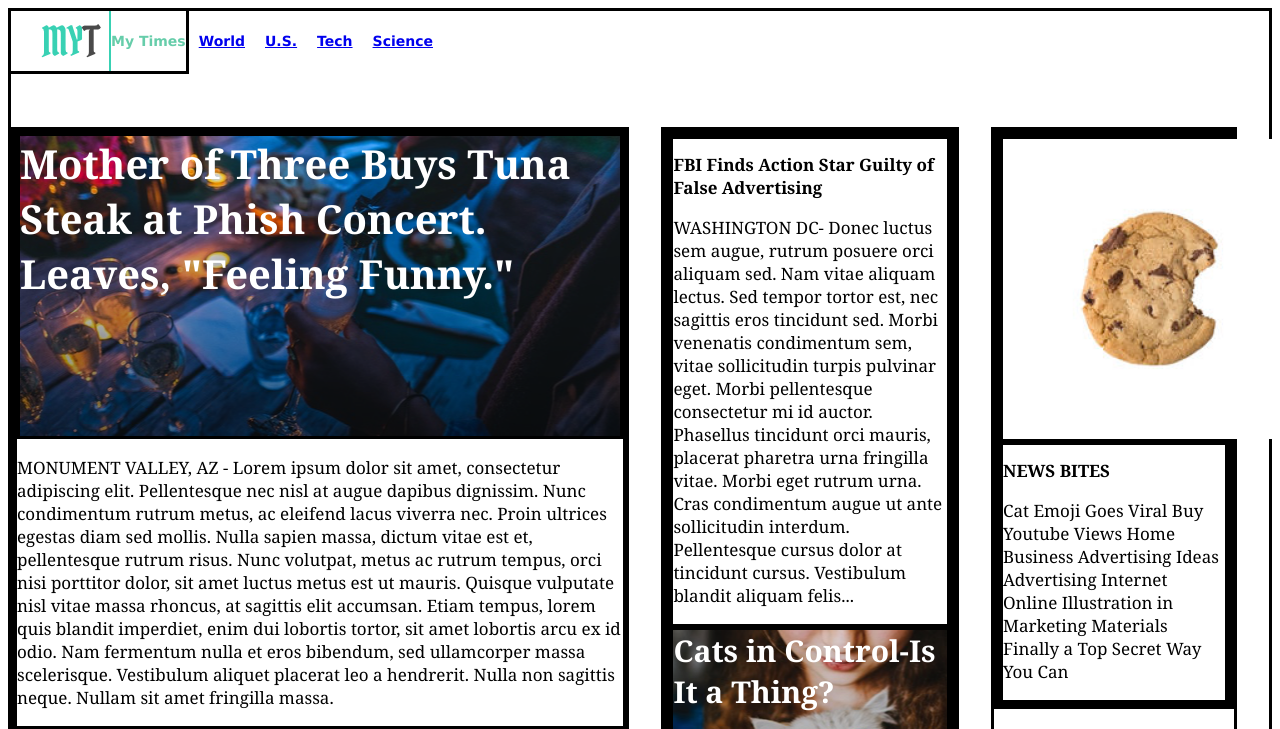
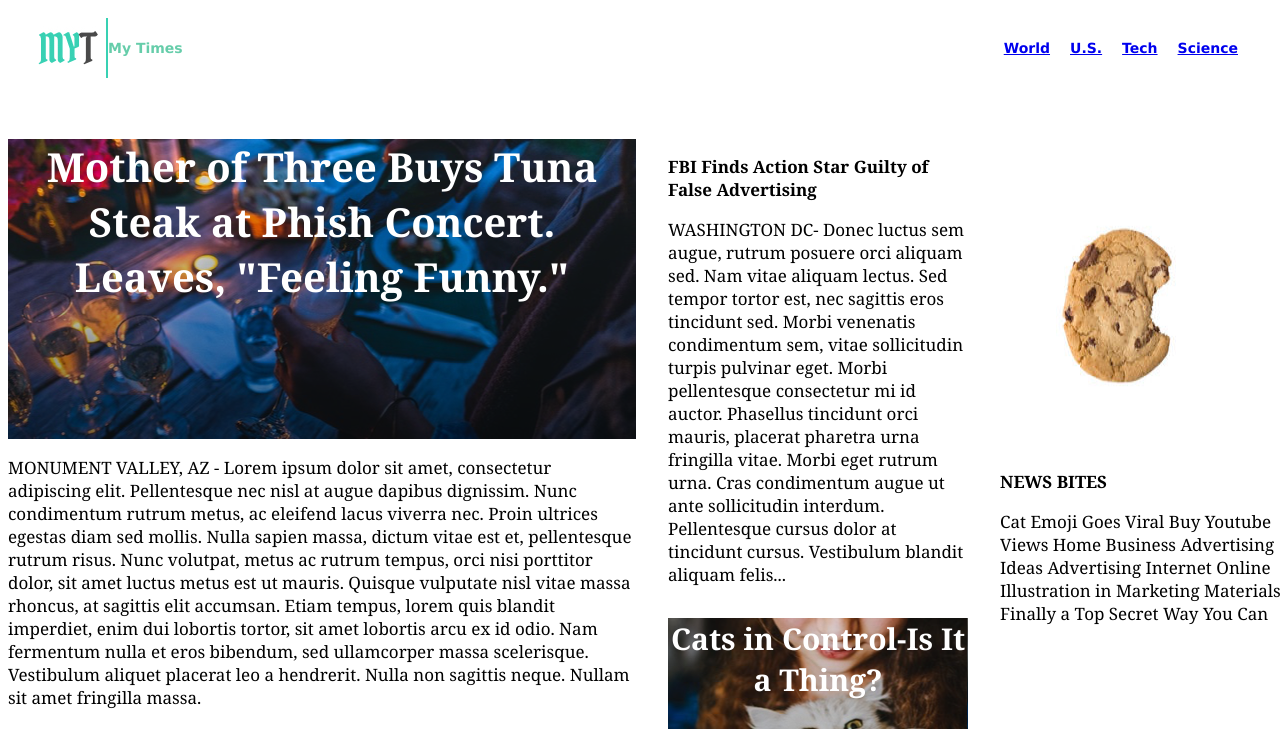
Before and after one commit to sajover/MyTimes, a plain HTML site: page index.html in a window 1280 px wide. Shown: the top 729 px of the page. Drawn offline with Linux system fonts and the light colour scheme; files that its build step writes are made by us from their sources; files whose address does not match are found by name.

Commit message:
Add exercise 5 ended.

```diff
--- a/resources/css/style.css
+++ b/resources/css/style.css
@@ -5,12 +5,17 @@ header {
   font-weight: bold;
   align-items: center;
   position: fixed;
+  z-index: 1;
+  width: 100%;
+  height:80px;
+  background-color: white;
 }
 .logo {
   display: flex;
   align-items: center;
   flex-grow: 1;
   padding-left: 30px;
+  width: 100%;
 }
 
 .logo span{
@@ -26,7 +31,7 @@ nav span {
     padding: 20px 10px;
 }
 div {
-  border: solid;
+
 }
 .content{
   display: flex;
@@ -41,6 +46,7 @@ div {
 .column.large {
   width: 630px;
   display: flex;
+  flex-direction:
 }
 
 .column.medium {
@@ -55,10 +61,18 @@ div {
 
 .image-content.mother{
 background-image: url(/Users/sajover/Documents/Proyectos/MyTimes/resources/images/img-story-main.png);
-
-
 }
 
+.stories{
+  display: flex;
+  justify-content: space-between;
+  margin-top: 17px;
+}
+.story{
+  display: flex;
+  flex-direction: column;
+  width: 300px;
+}
 .narrative{
   font-family: Georgia;
   font-size: 17px;
@@ -69,6 +83,7 @@ h2 {
   font-family: Georgia;
   font-size: 17px;
   color: black;
+  display: flex;
 }
 
 .stories span {
@@ -101,4 +116,6 @@ h2 {
 .image-content {
   display: flex;
   height: 300px;
+  text-align: center;
+  margin-top: 15px;
 }
```
